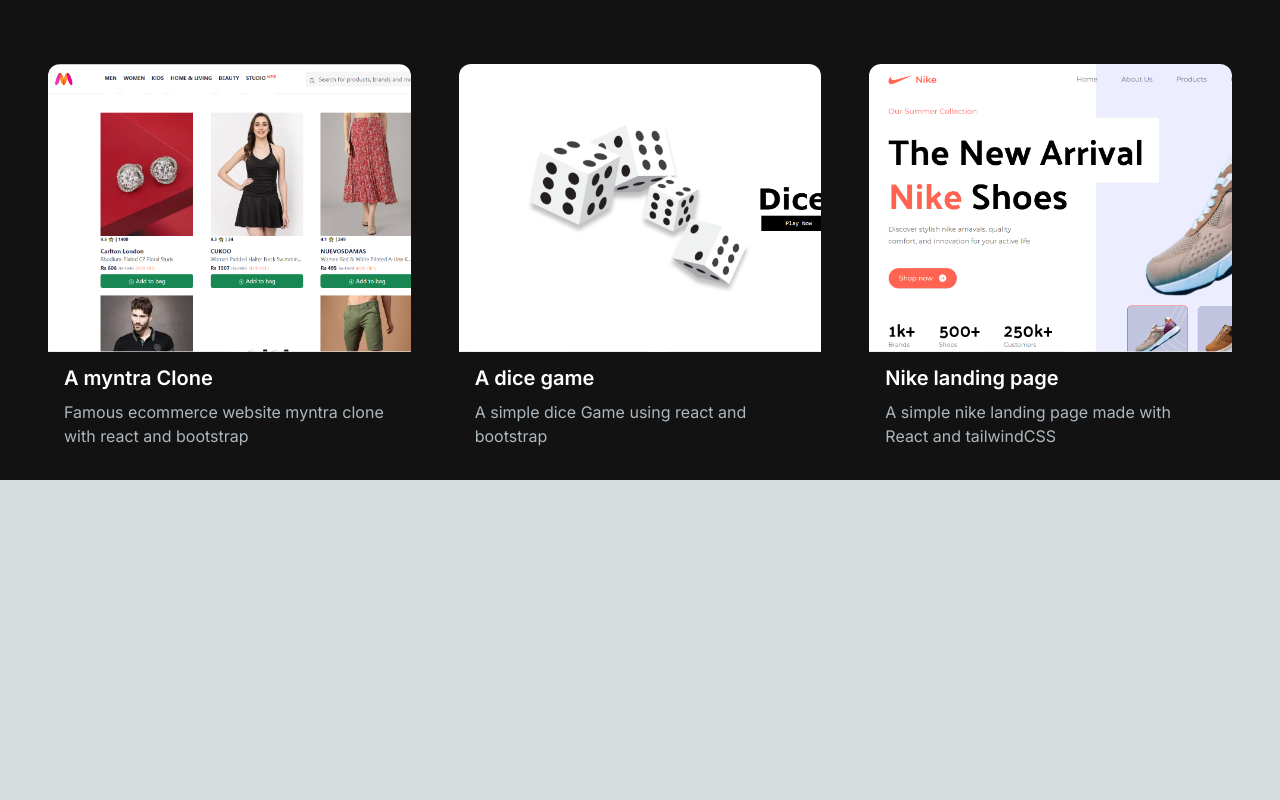
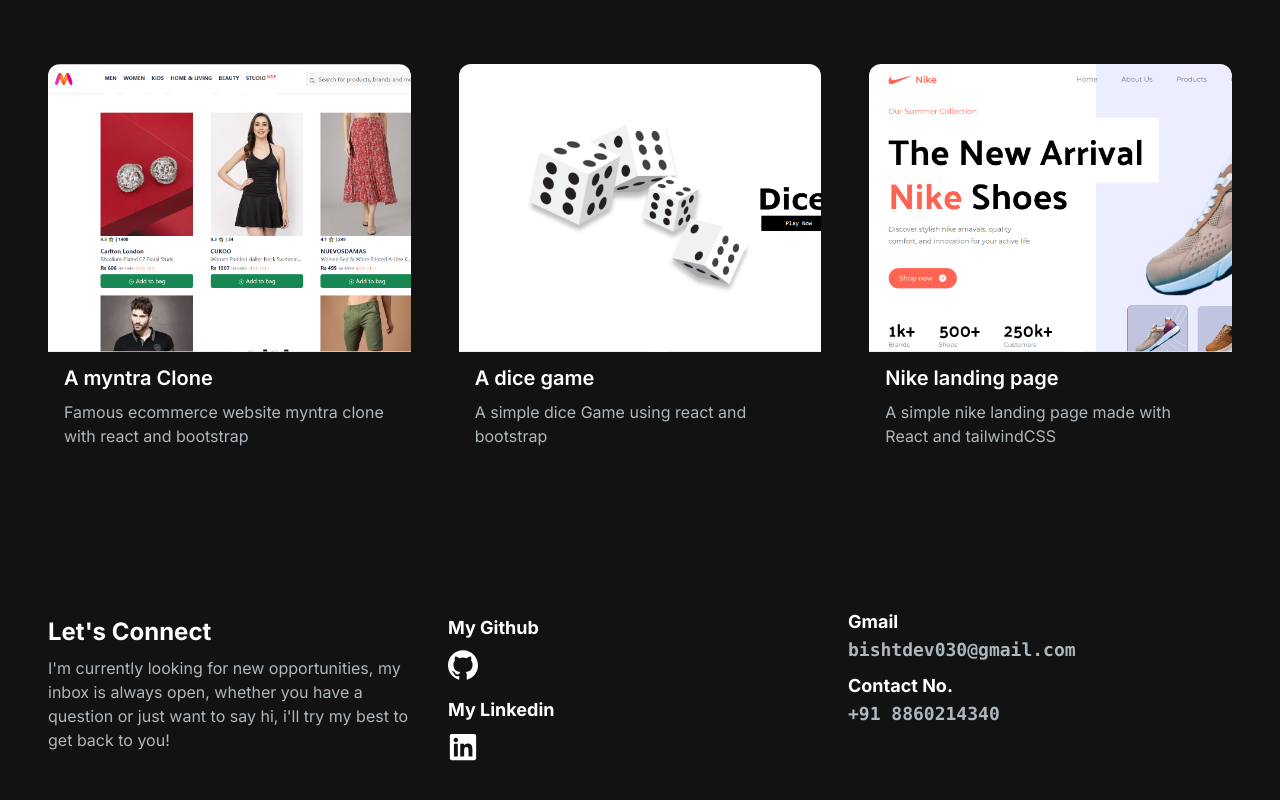
Before and after one commit to bishtdev/first-portfolio, a Next.js app: page / in a window 1280 px wide. Shown: the part 1714-2514 px from the top of the page. Before the commit the page ends 2194 px from the top, so only its background shows below. Built offline with nearby package versions, Linux system fonts and the light colour scheme.

Commit message:
complete with contact section and whole project

```diff
--- a/app/api/send/router.js
+++ b/app/api/send/router.js
@@ -1,28 +1,28 @@
-// import { EmailTemplate } from '../../../components/EmailTemplate';
-import { NextResponse } from 'next/server';
-import { Resend } from 'resend';
+import { NextResponse } from "next/server";
+import { Resend } from "resend";
 
 const resend = new Resend(process.env.RESEND_API_KEY);
+const fromEmail = process.env.FROM_EMAIL;
 
-export async function POST() {
+export async function POST(req, res) {
+  const { email, subject, message } = await req.json();
+  console.log(email, subject, message);
   try {
-    const { data, error } = await resend.emails.send({
-      from: 'dev <devbisht030@gmail.com>',
-      to: ['bishtdev030@gmail.com'],
-      subject: 'Hello world',
-      react:(
-            <>
-            <p> Email body</p>
-            </>
+    const data = await resend.emails.send({
+      from: fromEmail,
+      to: [fromEmail, email],
+      subject: subject,
+      react: (
+        <>
+          <h1>{subject}</h1>
+          <p>Thank you for contacting us!</p>
+          <p>New message submitted:</p>
+          <p>{message}</p>
+        </>
       ),
     });
-
-    if (error) {
-      return NextResponse.json({ error }, { status: 500 });
-    }
-
     return NextResponse.json(data);
   } catch (error) {
-    return NextResponse.json({ error }, { status: 500 });
+    return NextResponse.json({ error });
   }
 }
--- a/app/components/EmailSection.jsx
+++ b/app/components/EmailSection.jsx
@@ -1,31 +1,74 @@
-import React from 'react'
+"use client"
+import React from "react";
 import { ImGithub } from "react-icons/im";
 import { FaLinkedin } from "react-icons/fa";
-import Link from 'next/link';
-import Image from 'next/image';
+import Link from "next/link";
+import Image from "next/image";
 
 const EmailSection = () => {
+
+    const handleSubmit = async (e) => {
+        e.preventDefault();
+        const data = {
+          email: e.target.email.value,
+          subject: e.target.subject.value,
+          message: e.target.message.value,
+        };
+        const JSONdata = JSON.stringify(data);
+        const endpoint = "/api/send";
+
+        // Form the request for sending data to the server.
+        const options = {
+          // The method is POST because we are sending data.
+          method: "POST",
+          // Tell the server we're sending JSON.
+          headers: {
+            "Content-Type": "application/json",
+          },
+          // Body of the request is the JSON data we created above.
+          body: JSONdata,
+        };
+
+        const response = await fetch(endpoint, options);
+        const resData = await response.json();
+
+        if (response.status === 200) {
+          console.log("Message sent.");
+          setEmailSubmitted(true);
+        }
+      };
+
   return (
-    <section className='grid md:grid-cols-2 my-12 md:my-12 py-24 gap-4'>
-        <div >
-            <h5 className='text-xl font-bold text-white my-2'>
-                Let's Connect
-            </h5>
-            <p className='text-[#ADB7BE] mb-4 max-w-md'>
-                I'm currently looking for new opportunities, my inbox is always open,
-                whether you have a question or just want to say hi, i'll try my best to get back to you!
-            </p>
-            <div className='socials flex flex-row gap-2'>
-                <Link href='https://github.com/bishtdev' target='_blank'>
-                    <ImGithub />
-                </Link>
-                <Link href='https://www.linkedin.com/in/dev-bisht-332946272/' target='_blank'>
-                    <FaLinkedin />
-                </Link>
-            </div>
+    <section className="grid md:grid-cols-3 my-12 md:my-12 py-24 gap-4">
+      <div>
+        <h5 className="text-2xl font-bold text-white my-2">Let's Connect</h5>
+        <p className="text-[#ADB7BE] mb-4 max-w-md">
+          I'm currently looking for new opportunities, my inbox is always open,
+          whether you have a question or just want to say hi, i'll try my best
+          to get back to you!
+        </p>
+
+      </div>
+      <div className="socials flex flex-col gap-4 justify-center">
+          <Link href="https://github.com/bishtdev" target="_blank">
+            <p className="text-lg text-white font-bold mb-2">My Github</p>
+            <ImGithub className="text-white text-3xl hover:text-purple-500 " />
+          </Link>
+          <Link
+            href="https://www.linkedin.com/in/dev-bisht-332946272/"
+            target="_blank"
+          >
+            <p className="text-lg text-white font-bold mb-2">My Linkedin</p>
+            <FaLinkedin className="text-white text-3xl hover:text-purple-500 " />
+          </Link>
+
+        </div>
+        <div>
+        <p className="text-lg text-white font-bold mb-2">Gmail <br /> <span className="text-[#ADB7BE] font-mono">bishtdev030@gmail.com</span></p>
+          <p className="text-lg text-white font-bold mb-2">Contact No. <br /> <span className="text-[#ADB7BE] font-mono">+91 8860214340</span></p>
         </div>
     </section>
-  )
-}
+  );
+};
 
-export default EmailSection
+export default EmailSection;
--- a/app/components/MenuOverlay.jsx
+++ b/app/components/MenuOverlay.jsx
@@ -3,7 +3,7 @@
 
 const MenuOverlay = ({ links }) => {
   return (
-    <ul className="flex flex-col py-4 items-center">
+    <ul className="bg-[#121212] flex flex-col py-4 items-center">
       {links.map((link, index) => (
         <li key={index}>
           <Navlink
--- a/app/page.js
+++ b/app/page.js
@@ -3,6 +3,7 @@
 import Navbar from "./components/Navbar";
 import AboutSection from "./components/AboutSection";
 import ProjectSection from "./components/ProjectSection";
+import EmailSection from "./components/EmailSection";
 
 export default function Home() {
   return (
@@ -12,6 +13,7 @@
       <HeroSection />
       <AboutSection/>
       <ProjectSection/>
+      <EmailSection/>
       </div>
     </main>
   );
```
